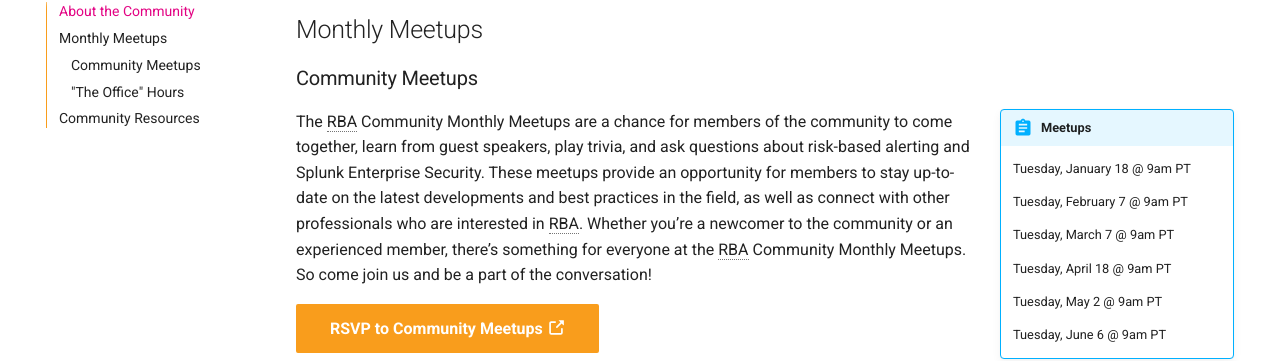
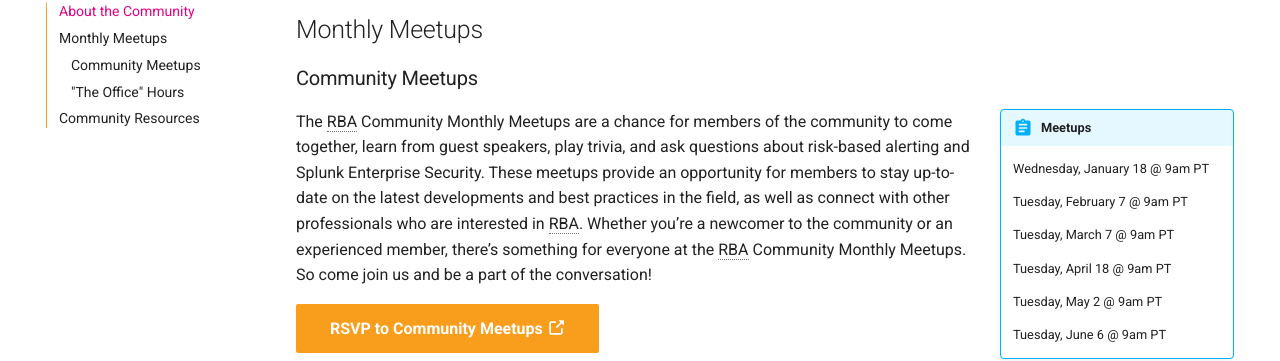
Before and after one commit to rba-community/rba-community, an MkDocs documentation site: the page built from docs/index.md, in a window 1280 px wide and 1400 px high, scrolled down 832 px. Shown: the part 97-458 px from the top of the window. Built offline with MkDocs 1.6.1 and Material for MkDocs 9.7.7, drawn with Linux system fonts in a browser that asks for light colours; emoji names are drawn with the system emoji font; some of the changed text lies outside the part shown.

Commit message:
updated day of meetups
Signed-off-by: Zachary Christensen <zchristensen@splunk.com>

```diff
--- a/docs/index.md
+++ b/docs/index.md
@@ -16,7 +16,7 @@
 ### Community Meetups
 
 !!! abstract inline end "Meetups"
-    Tuesday, January 18 @ 9am PT
+    Wednesday, January 18 @ 9am PT
 
     Tuesday, February 7 @ 9am PT
 
--- a/docs/stylesheets/extra.css
+++ b/docs/stylesheets/extra.css
@@ -51,3 +51,7 @@
 .heart {
     animation: heart 3000ms infinite;
 }
+
+.heart-footer{
+    color: #E20082;
+}
--- /dev/null
+++ b/overrides/partials/copyright.html
@@ -0,0 +1,18 @@
+<!-- Copyright and theme information -->
+<div class="md-copyright">
+    {% if config.copyright %}
+    <div class="md-copyright__highlight">
+        {{ config.copyright }}
+    </div>
+    {% endif %}
+    {% if not config.extra.generator == false %}
+    Made with
+    <span class="twemoji heart-footer">
+        {% include ".icons/octicons/heart-fill-24.svg" %}
+    </span>
+    by <a href="https://www.linkedin.com/in/zachthesplunker/" target="_blank">ZachTheSplunker</a> using
+    <a href="https://squidfunk.github.io/mkdocs-material/" target="_blank" rel="noopener">
+        Material for MkDocs
+    </a>
+    {% endif %}
+</div>
```
